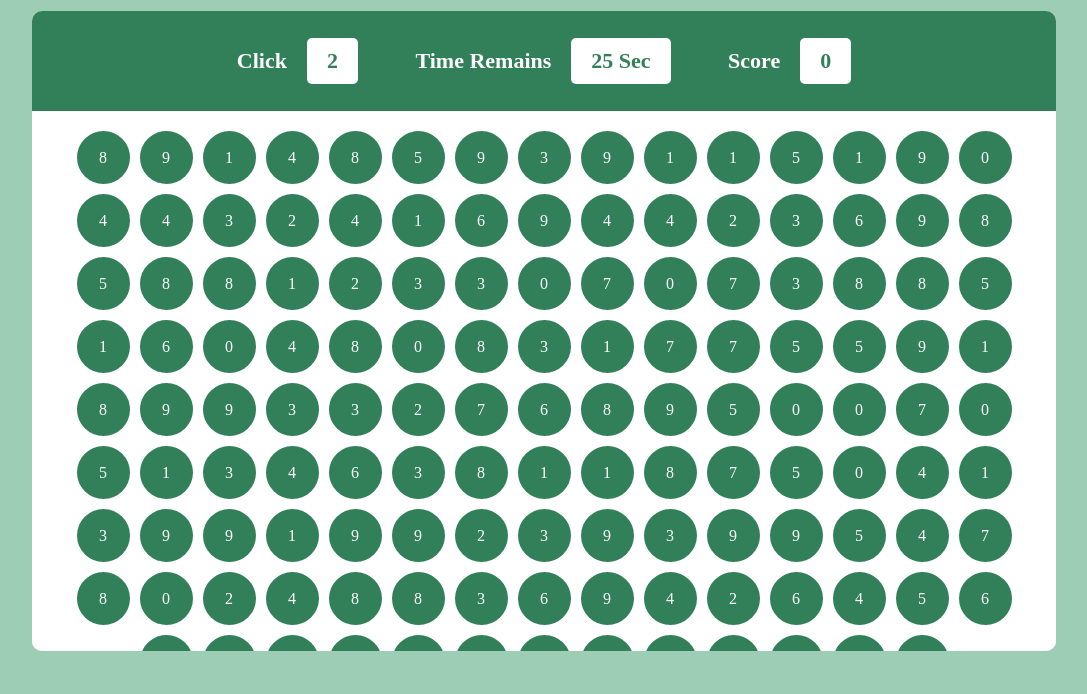
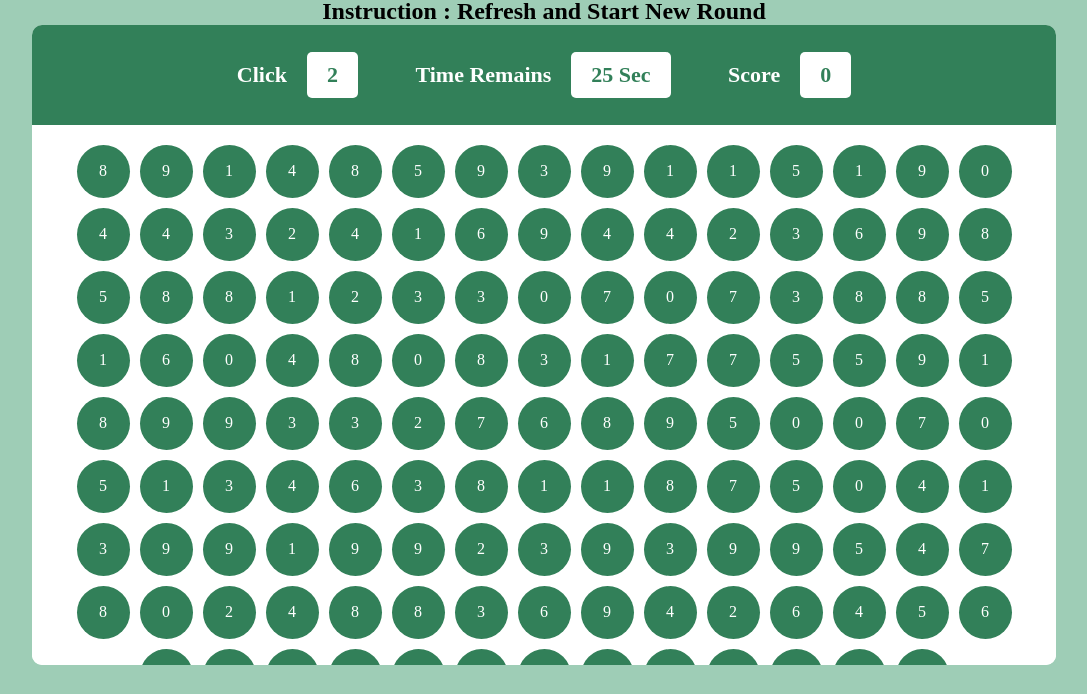
Before and after one commit to Harsh-Keshari/Bubble-Game, a plain HTML site: page index.html in a window 1280 px wide. Shown: the part 106-800 px from the top of the page, without its empty margins (96-1183 px from the left). Drawn offline with Linux system fonts and the light colour scheme.

Commit message:
Update index.html

```diff
--- a/index.html
+++ b/index.html
@@ -11,6 +11,7 @@
 
     <div id="main">
         <h1 id="Title">Bubble Game</h1>
+        <h2>Instruction : Refresh and Start New Round </h2>
         <div id="panel">
             <div id="ptop">
                 <div class="elem">
```
